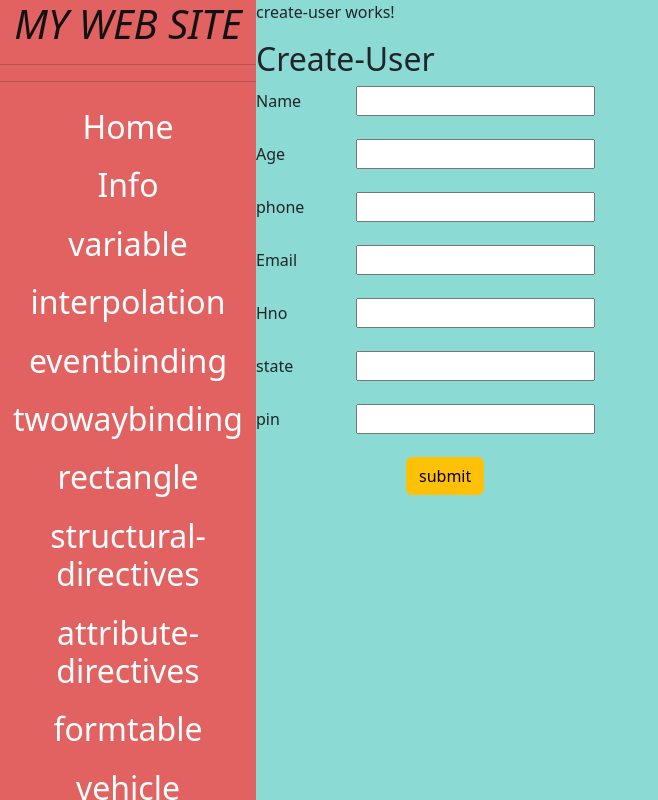
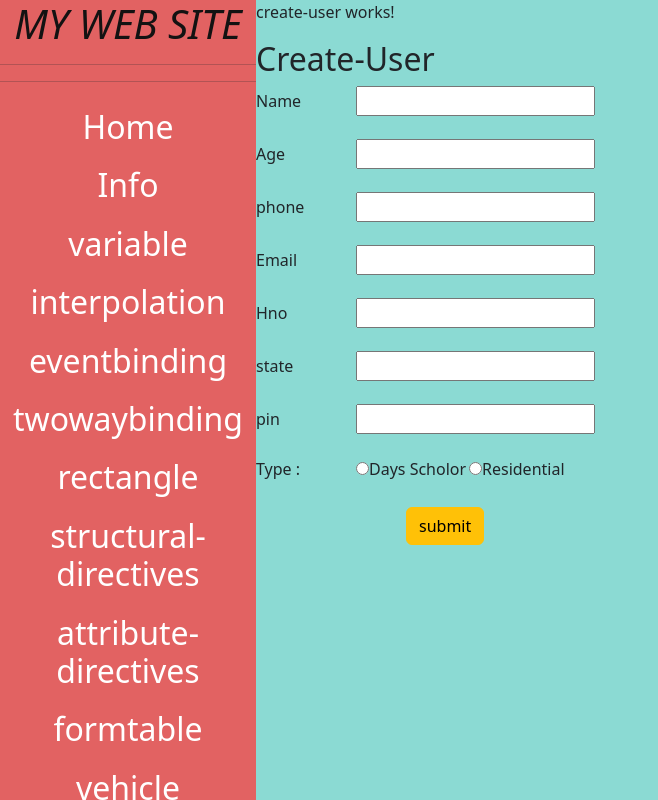
Before and after one commit to Rakeshmadhani/my-app3, an Angular app: page /dashboard/create-user in a window 1280 px wide. Shown: the whole page, without its empty margins (0-658 px from the left). Built offline with nearby package versions, Linux system fonts and the light colour scheme; sample sign-in values are in the browser's storage.

Commit message:
dynamic form created

```diff
--- a/src/app/create-user/create-user.component.html
+++ b/src/app/create-user/create-user.component.html
@@ -1,5 +1,5 @@
 <p>create-user works!</p>
-<form  [formGroup]="userForm">
+<form [formGroup]="userForm">
     <h2>Create-User</h2>
 
     <label for="">Name</label>
@@ -33,6 +33,26 @@
         <br>
     </div>
 
+    <label>Type : </label>
+    <input type="radio" name="type" formControlName="type" value="dayscholor">
+    <label>Days Scholor</label>
+    <input type="radio" name="type" formControlName="type" value="Residential">
+    <label>Residential</label>
+    <br>
+
+    <div *ngIf="userForm.get('type')?.value== 'dayscholor'">
+        <label>Bus fee : </label>
+        <input type="number" formControlName="busfee">
+        <br>
+    </div>
+
+
+    <div *ngIf="userForm.get('type')?.value== 'Residential'">
+        <label>Hostel fee :</label>
+        <input type="number" formControlName="Hostelfee">
+        <br>
+    </div>
+
     <button (click)="submit()" class="btn btn-warning">submit</button>
 
 </form>
--- a/src/app/create-user/create-user.component.ts
+++ b/src/app/create-user/create-user.component.ts
@@ -17,10 +17,12 @@ export class CreateUserComponent {
     Hno:new FormControl(),
     state:new FormControl(),
     pin:new FormControl()
-    })
+    }),
+    type: new FormControl(),
+    busfee: new FormControl(),
+    Hostelfee: new FormControl(),
 
-
-  })
+    });
 
   submit(){
     console.log(this.userForm);
```
Lines whose indentation alone changed are shown as unchanged.
